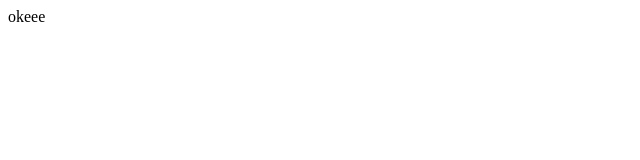
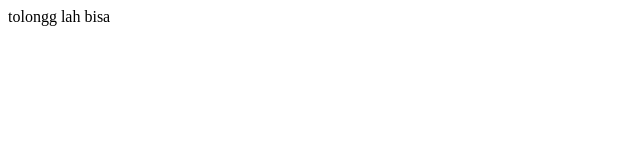
Before and after one commit to Bhobby13/ProjectBPF, a plain HTML site: page index.html in a window 1280 px wide. Shown: the full height of the page, 0-640 px from the left. Drawn offline with Linux system fonts and the light colour scheme.

Commit message:
bisalahhh

```diff
--- a/index.html
+++ b/index.html
@@ -6,6 +6,6 @@
     <title>Document</title>
 </head>
 <body>
-    okeee
+    tolongg lah bisa
 </body>
 </html>
```
